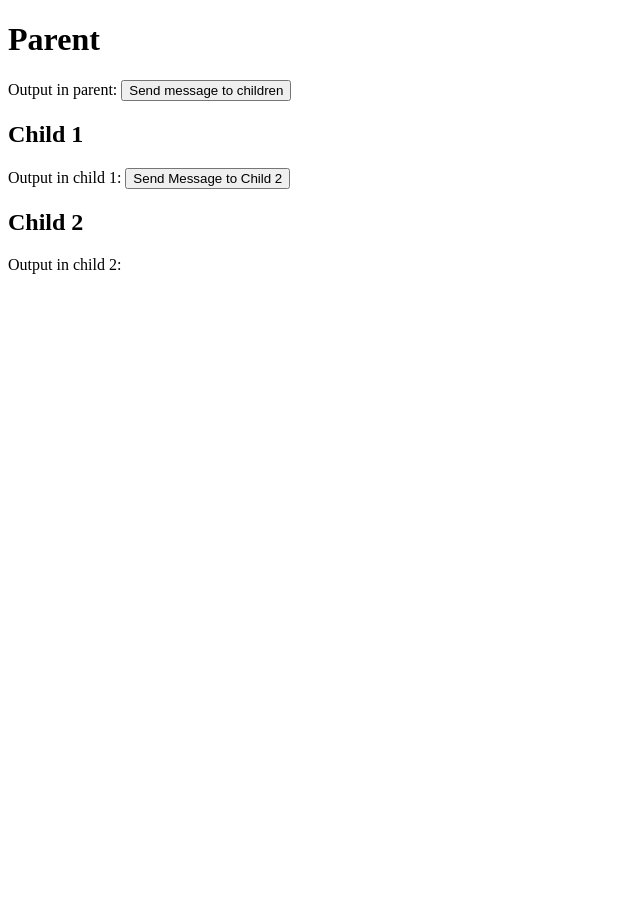
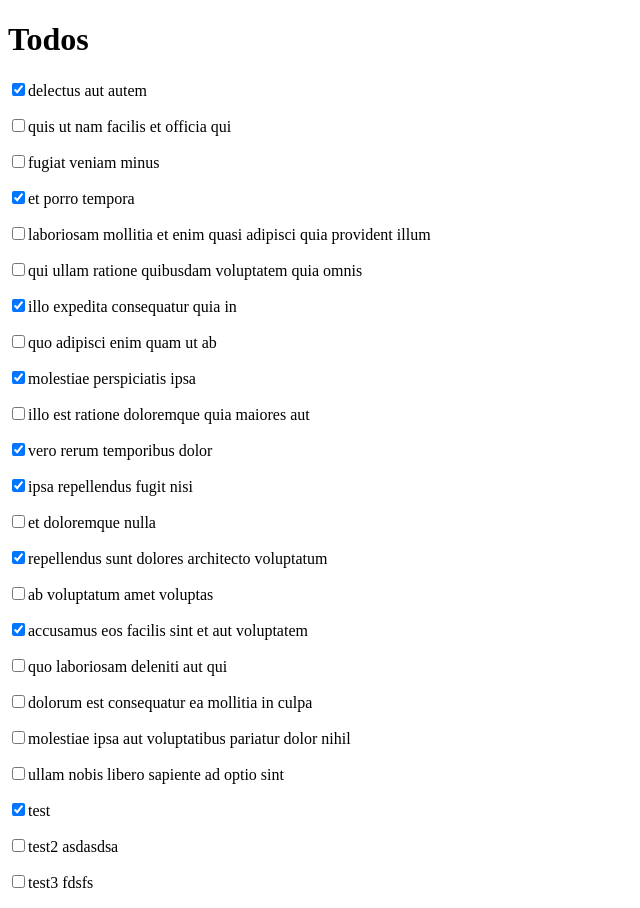
Before and after one commit to PaulNegoescu/siit-13, a React (Create React App) app: page / in a window 1280 px wide. Shown: the whole page, without its empty margins (0-640 px from the left). Before the commit the page ends 800 px from the top, so only its background shows below. Built offline with nearby package versions, Linux system fonts and the light colour scheme; data requests are answered from the project's data file.

Commit message:
Todo list and todo item

```diff
--- a/package.json
+++ b/package.json
@@ -14,6 +14,7 @@
   },
   "scripts": {
     "start": "react-scripts start",
+    "start:server": "json-server-auth --watch db.json -p 3001",
     "build": "react-scripts build",
     "test": "react-scripts test",
     "eject": "react-scripts eject"
--- a/src/App.js
+++ b/src/App.js
@@ -1,8 +1,10 @@
-import { Parent } from './Communication/Parent';
-import { Counter } from './Counter/Counter';
+// import { Parent } from './Communication/Parent';
+// import { Counter } from './Counter/Counter';
+
+import { TodoList } from './Todos/TodoList';
 
 function App() {
-  return <Parent />;
+  return <TodoList />;
 }
 
 export default App;
--- /dev/null
+++ b/src/Todos/TodoItem.js
@@ -0,0 +1,13 @@
+// Pure Component
+export function TodoItem({ todo }) {
+  return (
+    <p>
+      <input
+        type="checkbox"
+        id={`todo${todo.id}`}
+        defaultChecked={todo.completed}
+      />
+      <label htmlFor={`todo${todo.id}`}>{todo.title}</label>
+    </p>
+  );
+}
--- /dev/null
+++ b/src/Todos/TodoList.js
@@ -0,0 +1,39 @@
+import { useEffect, useState } from 'react';
+import { TodoItem } from './TodoItem';
+
+export function TodoList() {
+  const [todos, setTodos] = useState(null);
+
+  useEffect(() => {
+    console.log('Effect triggered');
+    fetch('http://localhost:3001/todos?userId=1')
+      .then((res) => res.json())
+      .then((data) => setTodos(data));
+  }, []);
+
+  console.log('render', todos);
+
+  //   const renderedTodos = [];
+  //   if (todos) {
+  //     for (const todo of todos) {
+  //       renderedTodos.push(
+  //         <p key={todo.id}>
+  //           <input
+  //             type="checkbox"
+  //             id={`todo${todo.id}`}
+  //             defaultChecked={todo.completed}
+  //           />
+  //           <label htmlFor={`todo${todo.id}`}>{todo.title}</label>
+  //         </p>
+  //       );
+  //     }
+  //   }
+  return (
+    <>
+      <h1>Todos</h1>
+      {todos?.map((one) => (
+        <TodoItem key={one.id} todo={one} />
+      ))}
+    </>
+  );
+}
```
